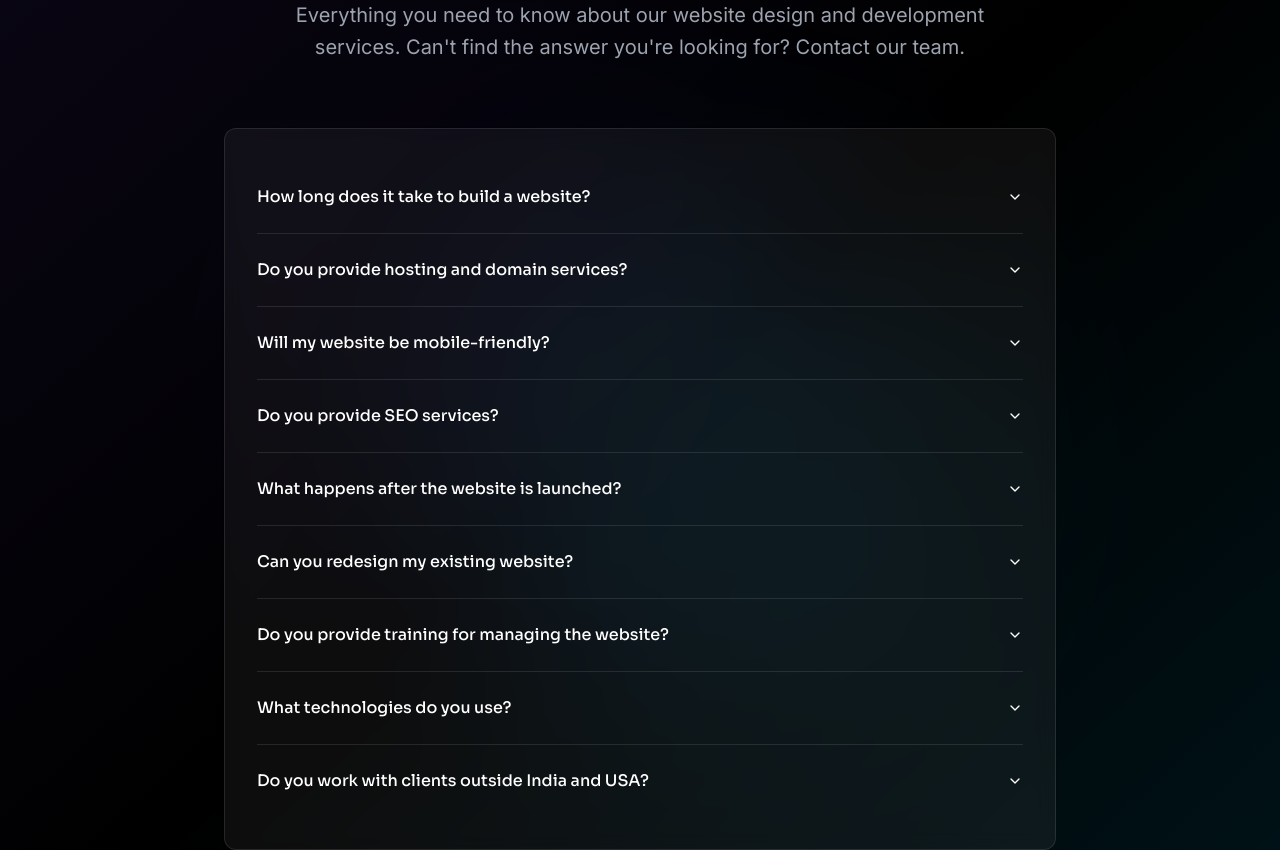
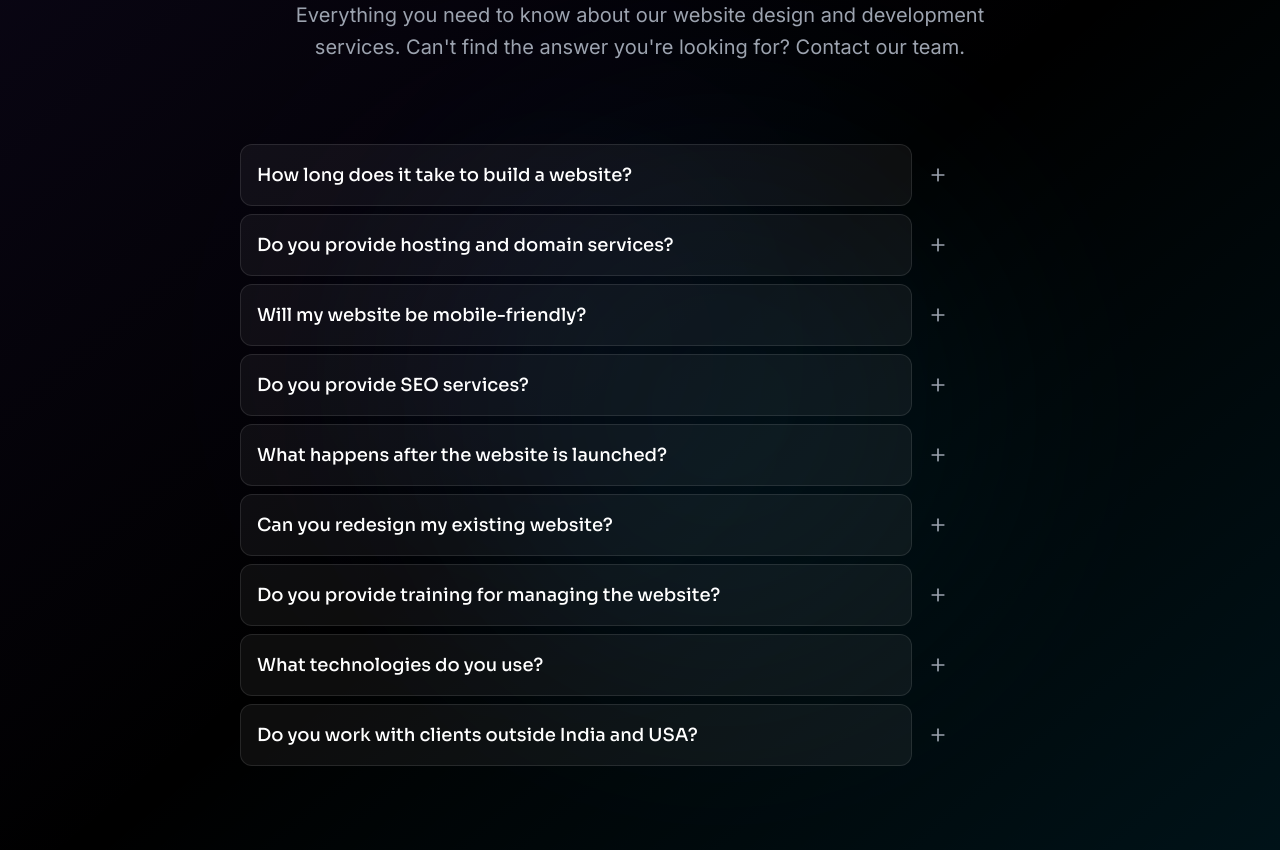
Before and after one commit to trx-sol/trxsol, a Next.js app: page / in a window 1280 px wide. Shown: the part 5360-6210 px from the top of the page. Built offline with nearby package versions, Linux system fonts and the light colour scheme.

Commit message:
Refactor FAQSection component to utilize Radix UI Accordion for improved accessibility and user experience. Enhance styling and animations for a more engaging FAQ interaction. Update FAQ content for clarity and completeness.

```diff
--- a/components/FAQSection.js
+++ b/components/FAQSection.js
@@ -1,57 +1,65 @@
 "use client";
 
 import { motion } from "framer-motion";
-import {
-  Accordion,
-  AccordionContent,
-  AccordionItem,
-  AccordionTrigger,
-} from "@/components/ui/accordion";
-import { Card, CardContent } from "@/components/ui/card";
+import * as React from "react";
+import * as Accordion from "@radix-ui/react-accordion";
+import { Minus, Plus } from "lucide-react";
+import { cn } from "@/lib/utils";
 
 export default function FAQSection() {
+  const [openItem, setOpenItem] = React.useState(null);
+
   const faqs = [
     {
+      id: 1,
       question: "How long does it take to build a website?",
       answer:
         "Our typical timeline is 2-4 weeks from start to finish. Basic websites take 1-2 weeks, while complex business websites take 2-3 weeks. E-commerce websites may take 3-4 weeks. We'll provide a detailed timeline during our consultation.",
     },
     {
+      id: 2,
       question: "Do you provide hosting and domain services?",
       answer:
         "Yes, we provide complete hosting and domain services. We offer secure hosting with SSL certificates, daily backups, and 24/7 support. We can also help you choose and register the perfect domain name for your business.",
     },
     {
+      id: 3,
       question: "Will my website be mobile-friendly?",
       answer:
         "Absolutely! All our websites are built with a mobile-first approach. They're fully responsive and work perfectly on all devices - smartphones, tablets, and desktops. This is crucial for SEO and user experience.",
     },
     {
+      id: 4,
       question: "Do you provide SEO services?",
       answer:
         "Yes, we include basic SEO optimization with every website. This includes keyword optimization, meta tags, site structure, and performance optimization. We also offer ongoing SEO services to improve your search rankings.",
     },
     {
+      id: 5,
       question: "What happens after the website is launched?",
       answer:
         "After launch, we provide 1-3 months of free support and maintenance. We also offer ongoing maintenance packages that include updates, security monitoring, backups, and technical support. We're always here to help!",
     },
     {
+      id: 6,
       question: "Can you redesign my existing website?",
       answer:
         "Yes, we specialize in website redesigns! We can modernize your existing website, improve its performance, and enhance user experience. We'll analyze your current site and provide recommendations for improvement.",
     },
     {
+      id: 7,
       question: "Do you provide training for managing the website?",
       answer:
         "Yes, we provide comprehensive training on how to manage your website. This includes content updates, basic maintenance, and using the content management system. We also provide detailed documentation and video tutorials.",
     },
     {
+      id: 8,
       question: "What technologies do you use?",
       answer:
         "We work with the latest and most advanced technologies in the industry that ensure your website is lightning-fast, highly secure, and built for the future. We carefully select the optimal technology combination for each project to deliver exceptional performance and user experience.",
     },
     {
+      id: 9,
       question: "Do you work with clients outside India and USA?",
       answer:
         "Yes, we work with clients across India and USA and beyond. While we're based in India and USA, we can serve clients anywhere through online consultations, video calls, and remote project management.",
@@ -94,33 +102,80 @@ export default function FAQSection() {
           </p>
         </motion.div>
 
-        {/* FAQ Accordion */}
+        {/* FAQ Chat-like Accordion */}
         <motion.div
           initial={{ opacity: 0, y: 40 }}
           animate={{ opacity: 1, y: 0 }}
           transition={{ duration: 0.6, delay: 0.1 }}
           className="mb-12"
         >
-          <Card className="glass-effect border border-trx-purple/20 bg-black/40 backdrop-blur-sm">
-            <CardContent className="p-8">
-              <Accordion type="single" collapsible className="w-full">
-                {faqs.map((faq, index) => (
-                  <AccordionItem
-                    key={index}
-                    value={`item-${index}`}
-                    className="border-b border-white/10 last:border-b-0"
-                  >
-                    <AccordionTrigger className="text-left text-white hover:text-trx-cyan transition-colors py-6">
-                      {faq.question}
-                    </AccordionTrigger>
-                    <AccordionContent className="text-gray-400 pb-6 leading-relaxed">
-                      {faq.answer}
-                    </AccordionContent>
-                  </AccordionItem>
-                ))}
-              </Accordion>
-            </CardContent>
-          </Card>
+          <div className="p-4">
+            <Accordion.Root
+              type="single"
+              collapsible
+              value={openItem || ""}
+              onValueChange={(value) => setOpenItem(value)}
+            >
+              {faqs.map((item) => (
+                <Accordion.Item
+                  value={item.id.toString()}
+                  key={item.id}
+                  className="mb-2"
+                >
+                  <Accordion.Header>
+                    <Accordion.Trigger className="flex w-full items-center justify-start gap-x-4">
+                      <div
+                        className={cn(
+                          "relative flex items-center space-x-2 rounded-xl p-4 transition-colors w-full max-w-2xl",
+                          openItem === item.id.toString()
+                            ? "bg-gradient-to-r from-trx-purple/20 to-trx-cyan/20 text-white border border-trx-purple/30"
+                            : "bg-white/5 hover:bg-white/10 border border-white/10",
+                          "text-white"
+                        )}
+                      >
+                        <span className="font-medium text-lg">
+                          {item.question}
+                        </span>
+                      </div>
+
+                      <span
+                        className={cn(
+                          "text-gray-400 transition-colors",
+                          openItem === item.id.toString() && "text-trx-cyan"
+                        )}
+                      >
+                        {openItem === item.id.toString() ? (
+                          <Minus className="h-5 w-5" />
+                        ) : (
+                          <Plus className="h-5 w-5" />
+                        )}
+                      </span>
+                    </Accordion.Trigger>
+                  </Accordion.Header>
+                  <Accordion.Content asChild forceMount>
+                    <motion.div
+                      initial="collapsed"
+                      animate={
+                        openItem === item.id.toString() ? "open" : "collapsed"
+                      }
+                      variants={{
+                        open: { opacity: 1, height: "auto" },
+                        collapsed: { opacity: 0, height: 0 },
+                      }}
+                      transition={{ duration: 0.4 }}
+                      className="overflow-hidden"
+                    >
+                      <div className="ml-7 mt-1 md:ml-16">
+                        <div className="relative max-w-2xl rounded-2xl bg-gradient-to-r from-trx-purple to-trx-cyan px-6 py-4 text-white shadow-lg">
+                          {item.answer}
+                        </div>
+                      </div>
+                    </motion.div>
+                  </Accordion.Content>
+                </Accordion.Item>
+              ))}
+            </Accordion.Root>
+          </div>
         </motion.div>
       </div>
     </section>
```
